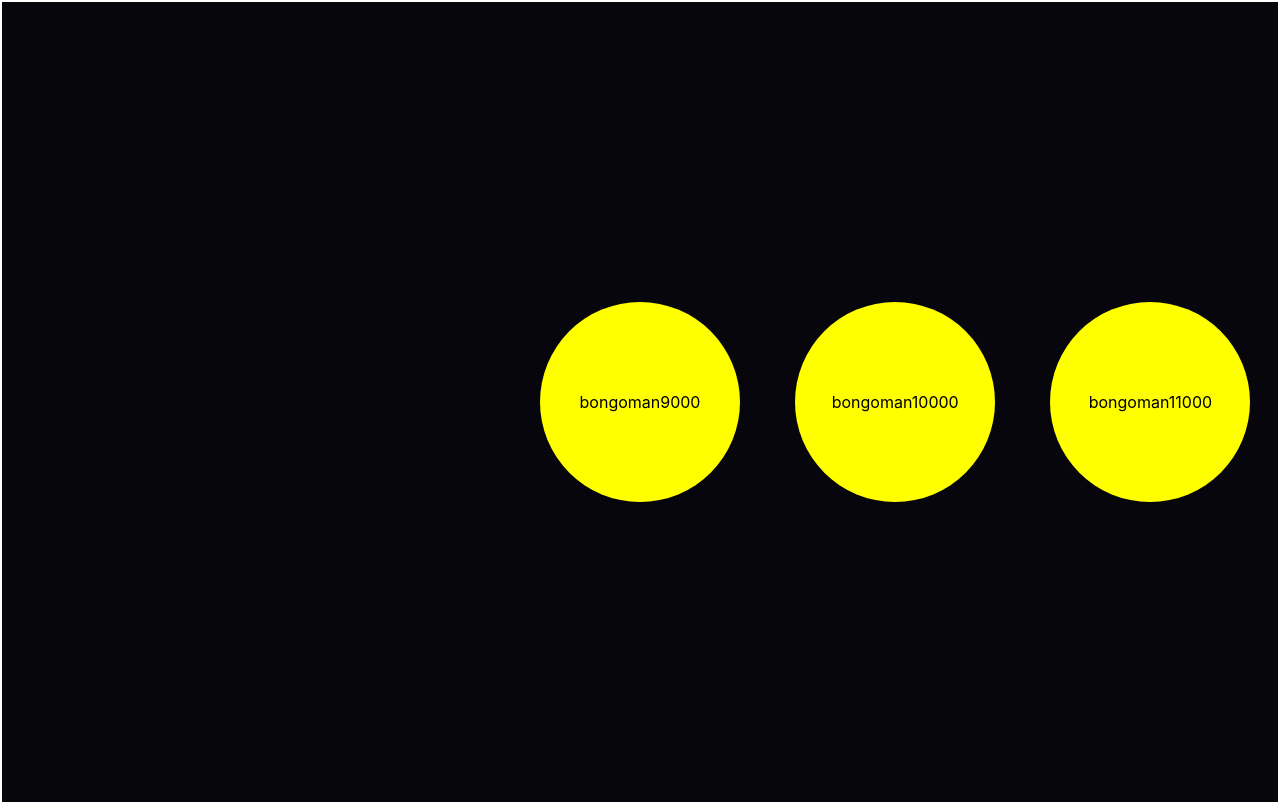
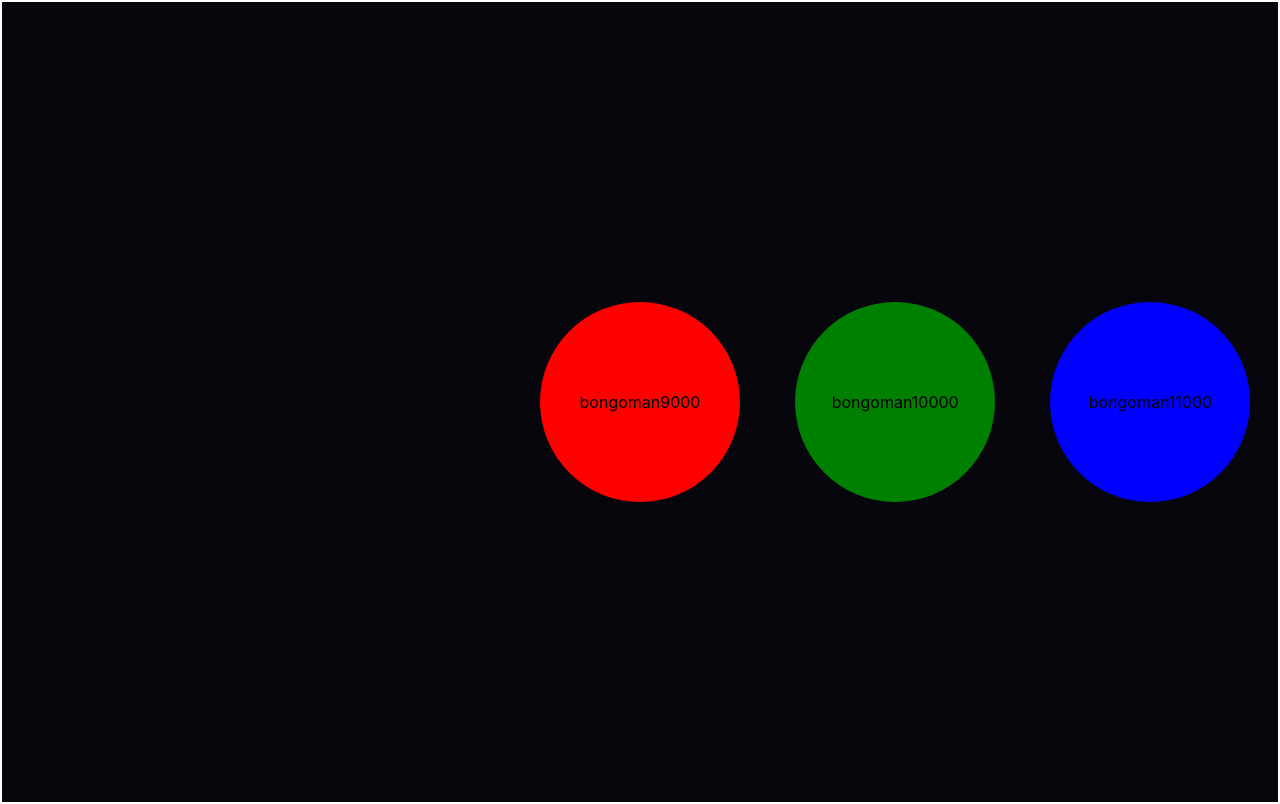
Before and after one commit to OmarAbdelmotaleb/OmarsWebsite, a React (Create React App) app in the folder omars-app/: page / in a window 1280 px wide. Built offline with nearby package versions, Linux system fonts and the light colour scheme.

Commit message:
Messing with the cache

```diff
--- a/omars-app/src/App.js
+++ b/omars-app/src/App.js
@@ -31,7 +31,7 @@
   // - If you click back or whatever it will return to the original state (timeline?)
 
 
-import React, { useRef, useEffect} from 'react';
+import React, { useRef} from 'react';
 import ReactDOM from 'react-dom/client';
 import { MotionPathPlugin } from 'gsap/MotionPathPlugin';
 import gsap from 'gsap'; // <-- import GSAP
@@ -39,7 +39,12 @@ import { useGSAP } from '@gsap/react'; // <-- import the hook from our React pac
 import './App.css'
 
 
+
 gsap.registerPlugin(MotionPathPlugin);
+
+const planets_json = require('./Planets.json');
+// delete require.cache[require.resolve('./Planets.json')];
+
 
 function Planet({ click, pName, children, style }) {
   let planetRef = useRef();
@@ -59,9 +64,13 @@ function processPlanets(PlanetList) {
 }
 
 function GetPlanets({onEnter}) {
-  let lalala = processPlanets(require('./Planets.json').Planets);
+
+  const PlanetList = planets_json.Planets;
+  const PlanetMap = processPlanets(PlanetList);
+
+  // let lalala = processPlanets(planets_json.Planets);
   return (
-    lalala.map((planet) => (
+    PlanetMap.map((planet) => (
     <Planet
       key={planet.name}
       click={onEnter}
@@ -93,22 +102,16 @@ function logPlanets(planets) {
   });
 }
 
-let lalala = [];
 function App() {
 
   const container = useRef();
   const { contextSafe } = useGSAP({scope: container});
-
 
   const onEnter = contextSafe(({ currentTarget }) => {
     gsap.to(currentTarget, {rotation: "+=360", duration: 1});
     gsap.to(currentTarget, {scale:"+=1.5", duration: 1})
 
   });
-
-  // useGSAP(() => {
-  // }, {scope: container});
-
 
   return (
     <div className="App">
@@ -148,49 +151,3 @@ export default App;
   //     starContainers.appendChild(star);
   //   }
   // };
-
-
-  // return <><Planet
-  //   key={"Sun"}
-  //   click={onEnter}
-  //   pName={"Sun"}
-  //   style={{
-  //     top: `${number}%`,
-  //     left: `${50}%`,
-  //     backgroundColor: "yellow",
-  //     position: "absolute",
-  //     width: "200px",
-  //     height: "200px",
-  //     transform: 'translate(-50%, -50%)',
-  //     borderRadius: '50%',
-  //     display: 'flex',
-  //     justifyContent: 'center',
-  //     alignItems: 'center',
-  //     cursor: 'pointer',
-  //     zIndex: 2
-  // }}>
-  // {"Bongo"}
-  // </Planet>
-  // <Planet
-  //   key={"Sun1"}
-  //   click={onEnter}
-  //   pName={"Sun1"}
-  //   style={{
-  //     top: `${70}%`,
-  //     left: `${50}%`,
-  //     backgroundColor: "yellow",
-  //     position: "absolute",
-  //     width: "200px",
-  //     height: "200px",
-  //     transform: 'translate(-50%, -50%)',
-  //     borderRadius: '50%',
-  //     display: 'flex',
-  //     justifyContent: 'center',
-  //     alignItems: 'center',
-  //     cursor: 'pointer',
-  //     zIndex: 2
-  // }}>
-  // {"Bongo"}
-  // </Planet>
-  // </>
-  // ;
--- a/omars-app/src/Planets.json
+++ b/omars-app/src/Planets.json
@@ -6,7 +6,7 @@
             "style":{
                 "top":50,
                 "left":50,
-                "color":"yellow",
+                "color":"red",
                 "position":"absolute",
                 "width":"200px",
                 "height":"200px"
@@ -19,7 +19,7 @@
             "style":{
                 "top":null,
                 "left":null,
-                "color":"yellow",
+                "color":"green",
                 "position":"absolute",
                 "width":"200px",
                 "height":"200px"
@@ -32,12 +32,25 @@
             "style":{
                 "top":null,
                 "left":null,
+                "color":"blue",
+                "position":"absolute",
+                "width":"200px",
+                "height":"200px"
+            },
+            "label":"bongoman11000"
+        },
+        {
+            "name":"Sun4",
+            "className":"AboutMe4",
+            "style":{
+                "top":null,
+                "left":null,
                 "color":"yellow",
                 "position":"absolute",
                 "width":"200px",
                 "height":"200px"
             },
-            "label":"bongoman11000"
+            "label":"bongoman12000"
         }
     ]
  }
```
